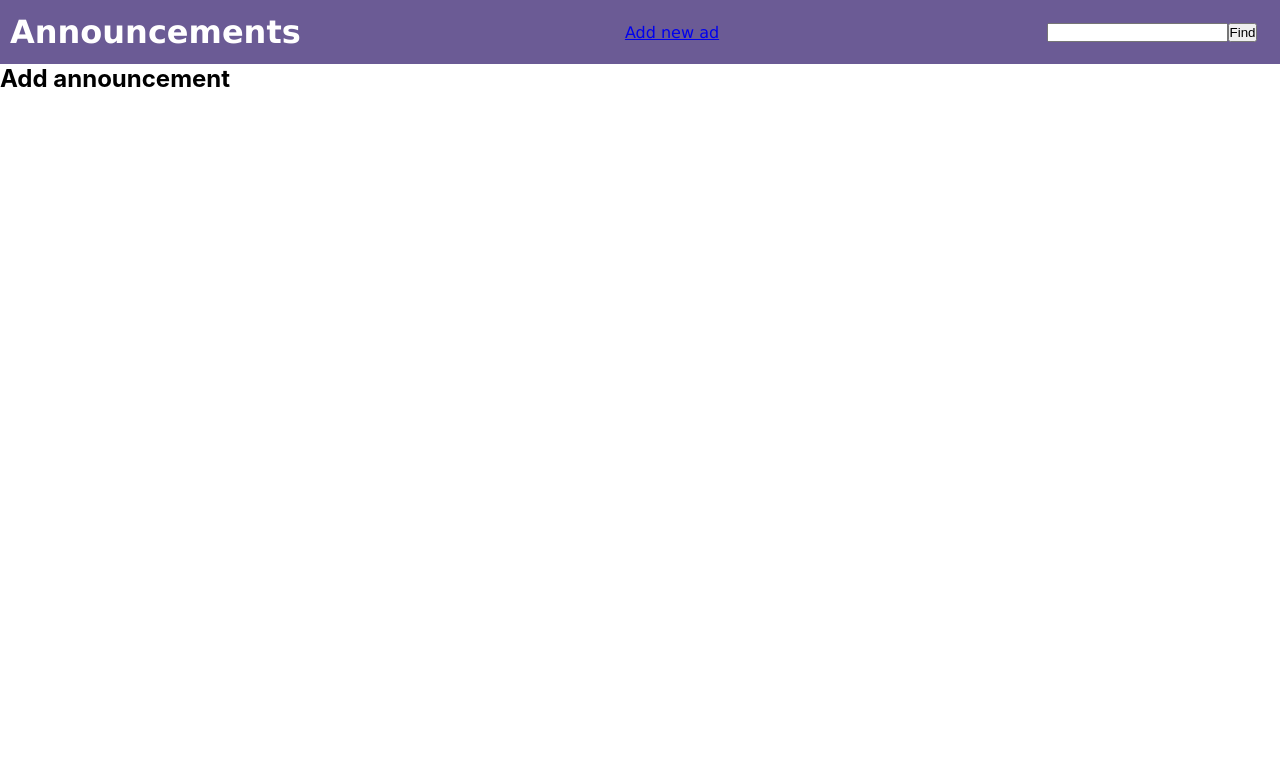
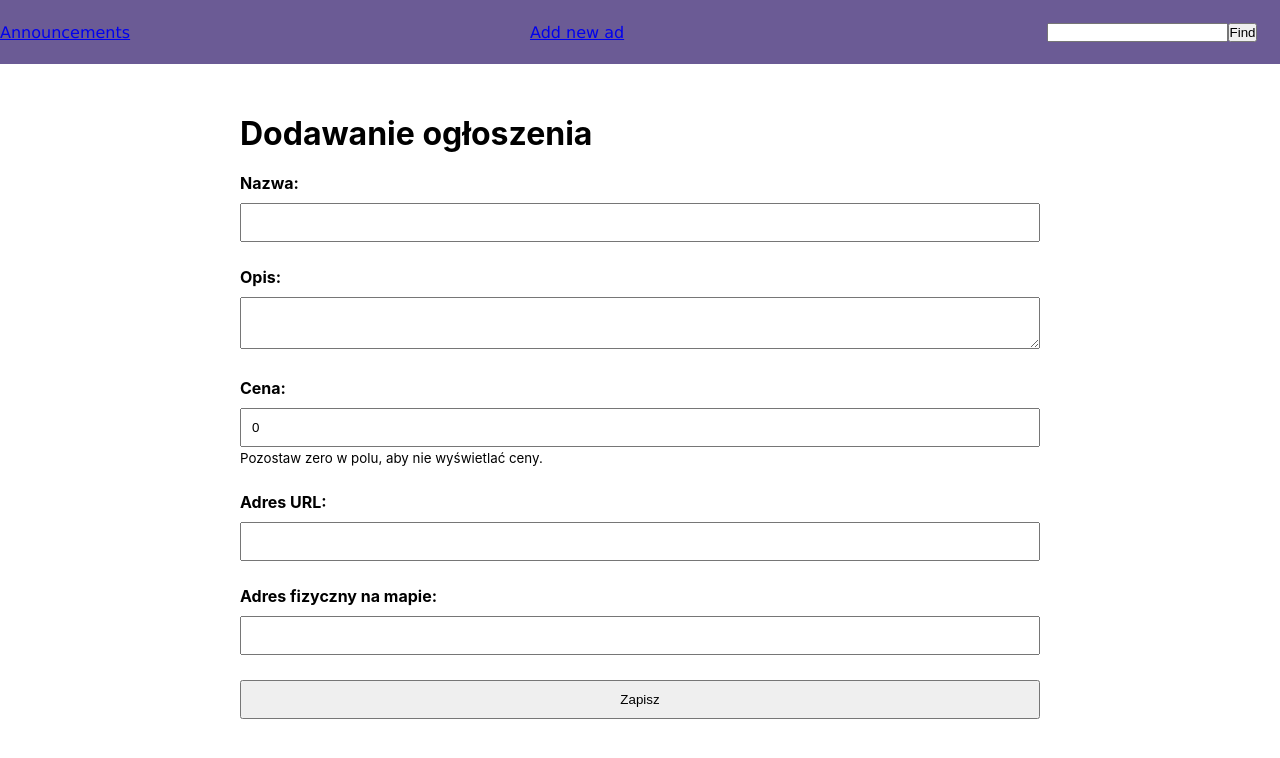
Before and after one commit to rafalfuz/AnnouncementApp-front, a React (Create React App) app: page /add in a window 1280 px wide. Shown: the top 758 px of the page. Built offline with nearby package versions, Linux system fonts and the light colour scheme.

Commit message:
Added Form to add new annoucement, added geocoding

```diff
--- /dev/null
+++ b/src/AddForm/AddForm.css
@@ -0,0 +1,26 @@
+.add-form {
+    width: 800px;
+    margin: 50px auto;
+}
+
+.add-form label {
+    display: block;
+    margin-top: 20px;
+    font-weight: bold;
+    margin-bottom: 25px;
+}
+
+.add-form label small {
+    font-weight: normal;
+}
+
+.add-form input, .add-form textarea {
+    width: 100%;
+    margin-top: 10px;
+    padding: 10px;
+}
+
+.add-form button {
+    padding: 10px;
+    width: 100%;
+}
--- a/src/AddForm/AddForm.tsx
+++ b/src/AddForm/AddForm.tsx
@@ -1,10 +1,130 @@
-import React from 'react'
+import React, {SyntheticEvent, useState} from 'react';
+import {Button} from "../components/Button/Button"
+import {geocode} from "../utils/geocoding"
+
+import './AddForm.css';
 
 export const AddForm = () => {
+    const [loading, setLoading] = useState(false);
+    const [id, setId] = useState('');
+    const [form, setForm] = useState({
+        name: '',
+        description: '',
+        price: 0,
+        url: '',
+        address: '',
+    });
+
+    const saveAd = async (e: SyntheticEvent) => {
+        e.preventDefault();
+
+        setLoading(true);
+
+        try {
+
+            const {lat, lon} = await geocode(form.address);
+
+            const res = await fetch(`http://localhost:3001/ad`, {
+                method: 'POST',
+                headers: {
+                    'Content-Type': 'application/json',
+                },
+                body: JSON.stringify({
+                    ...form,
+                    lat,
+                    lon,
+                }),
+            });
+            const data = await res.json();
+
+            setId(data.id);
+
+        } finally {
+            setLoading(false);
+        }
+    };
+
+    const updateForm = (key: string, value: any) => {
+        setForm(form => ({
+            ...form,
+            [key]: value,
+        }));
+    };
+
+    if (loading) {
+        return <h2>Trwa dodawanie ogłoszenia...</h2>;
+    }
+
+    if (id) {
+        return <h2>Twoje ogłoszenie "{form.name}" zostało poprawnie dodane do serwisu pod ID: {id}.</h2>;
+    }
+
     return (
-        <form className='formWrapper'>
-            <h2>Add announcement</h2>
+        <form action="" className="add-form" onSubmit={saveAd}>
+            <h1>Dodawanie ogłoszenia</h1>
+            <p>
+                <label>
+                    Nazwa: <br/>
+                    <input
+                        type="text"
+                        name="name"
+                        required
+                        maxLength={99}
+                        value={form.name}
+                        onChange={e => updateForm('name', e.target.value)}
+                    />
+                </label>
+            </p>
+            <p>
+                <label>
+                    Opis: <br/>
+                    <textarea
+                        name="description"
+                        maxLength={999}
+                        value={form.description}
+                        onChange={e => updateForm('description', e.target.value)}
+                    />
+                </label>
+            </p>
+            <p>
+                <label>
+                    Cena: <br/>
+                    <input
+                        type="number"
+                        name="price"
+                        required
+                        maxLength={99}
+                        value={form.price}
+                        onChange={e => updateForm('price', Number(e.target.value))}
+                    /> <br/>
+                    <small>Pozostaw zero w polu, aby nie wyświetlać ceny.</small>
+                </label>
+            </p>
+            <p>
+                <label>
+                    Adres URL: <br/>
+                    <input
+                        type="url"
+                        name="url"
+                        maxLength={99}
+                        value={form.url}
+                        onChange={e => updateForm('url', e.target.value)}
+                    />
+                </label>
+            </p>
+            <p>
+                <label>
+                    Adres fizyczny na mapie: <br/>
+                    <input
+                        type="text"
+                        name="address"
+                        required
+                        value={form.address}
+                        onChange={e => updateForm('address', e.target.value)}
+                    />
+                </label>
+            </p>
+            <Button text="Zapisz"/>
         </form>
-
-    )
+    );
 }
--- a/src/components/Header/Header.tsx
+++ b/src/components/Header/Header.tsx
@@ -14,7 +14,7 @@
     }
     return (
     <header className='header'>
-        <h1 className='tittle'>Announcements</h1>
+        <Button to='/' text="Announcements"/>
         <Button text="Add new ad" to='/add'/>
         <div className="searchSection">
             <form onSubmit={handleSetSearchLocalState}>
--- /dev/null
+++ b/src/utils/geocoding.ts
@@ -0,0 +1,12 @@
+export const geocode = async (address: string): Promise<{
+    lat: number;
+    lon: number;
+}> => {
+    const geoRes = await fetch(`https://nominatim.openstreetmap.org/search?format=json&q=${encodeURIComponent(address)}`);
+    const geoData = await geoRes.json();
+
+    const lat = parseFloat(geoData[0].lat);
+    const lon = parseFloat(geoData[0].lon);
+
+    return {lat, lon};
+}
```
